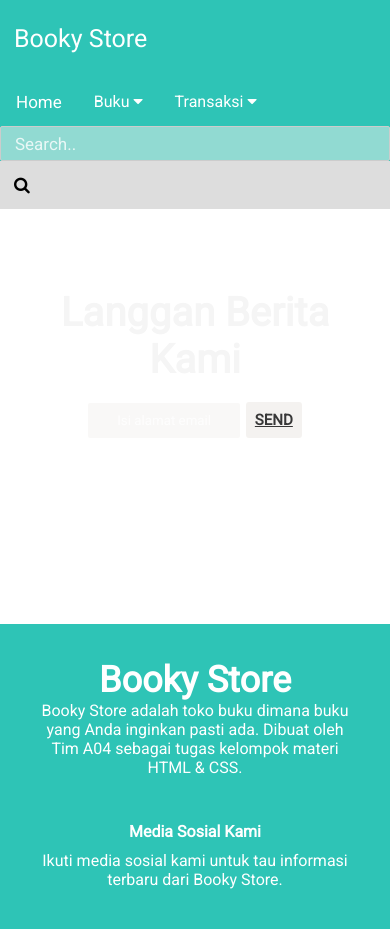
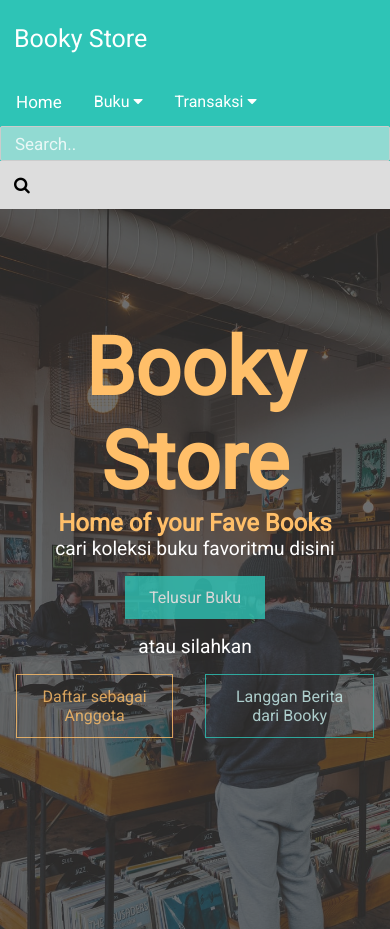
Before and after one commit to chrisnaadhi/dts-proa-go-a04, a plain HTML site: page index.html in a window 390 px wide. Shown: the top 929 px of the page. Drawn offline with Linux system fonts and the light colour scheme.

Commit message:
add main-content

```diff
--- a/index.html
+++ b/index.html
@@ -10,7 +10,10 @@
       href="https://fonts.googleapis.com/css2?family=Roboto&display=swap"
       rel="stylesheet"
     />
-    <link rel="stylesheet" href="https:////maxcdn.bootstrapcdn.com/font-awesome/4.3.0/css/font-awesome.min.css">
+    <link
+      rel="stylesheet"
+      href="https:////maxcdn.bootstrapcdn.com/font-awesome/4.3.0/css/font-awesome.min.css"
+    />
     <title>Booky Store</title>
   </head>
   <body>
@@ -20,7 +23,8 @@
         <div class="header-nav">
           <a href="#home">Home</a>
           <div class="dropdown">
-          <button class="dropbtn">Buku
+            <button class="dropbtn">
+              Buku
               <i class="fa fa-caret-down"></i>
             </button>
             <div class="dropdown-content">
@@ -32,7 +36,8 @@
             </div>
           </div>
           <div class="dropdown">
-          <button class="dropbtn">Transaksi
+            <button class="dropbtn">
+              Transaksi
               <i class="fa fa-caret-down"></i>
             </button>
             <div class="dropdown-content">
@@ -43,7 +48,7 @@
             </div>
           </div>
           <div class="search-container">
-          <input type="text" placeholder="Search..">
+            <input type="text" placeholder="Search.." />
             <button type="submit"><i class="fa fa-search"></i></button>
           </div>
         </div>
@@ -51,7 +56,24 @@
     </header>
 
     <main>
-      <section class="main-content"></section>
+      <section class="main-content">
+        <div class="container">
+          <div class="banner"></div>
+          <div class="content">
+            <h1>Booky Store</h1>
+            <h1>Home of your Fave Books</h1>
+            <p>cari koleksi buku favoritmu disini</p>
+            <div class="btn-group">
+              <a href="#" class="btn browse">Telusur Buku</a>
+              <p>atau silahkan</p>
+              <div class="btn-duo">
+                <a href="#" class="btn register">Daftar sebagai Anggota</a>
+                <a href="#" class="btn news">Langgan Berita dari Booky</a>
+              </div>
+            </div>
+          </div>
+        </div>
+      </section>
       <section class="sub-content"></section>
 
       <section class="katalog"></section>
@@ -59,7 +81,13 @@
         <div class="subscribe" id="subscribe">
           <div class="subscontainer">
             <h2>Langgan Berita Kami</h2>
-              <p><input type="text" placeholder="Isi alamat email">&nbsp;<a href="#" class="subs">SEND</a></p>
+            <p>
+              <input type="text" placeholder="Isi alamat email" />&nbsp;<a
+                href="#"
+                class="subs"
+                >SEND</a
+              >
+            </p>
           </div>
         </div>
       </section>
@@ -69,7 +97,10 @@
       <div class="container-footer">
         <div class="about">
           <h3>Booky Store</h3>
-          <p>Booky Store adalah toko buku dimana buku yang Anda inginkan pasti ada. Dibuat oleh Tim A04 sebagai tugas kelompok materi HTML & CSS.</p>
+          <p>
+            Booky Store adalah toko buku dimana buku yang Anda inginkan pasti
+            ada. Dibuat oleh Tim A04 sebagai tugas kelompok materi HTML & CSS.
+          </p>
         </div>
         <div class="address">
           <p>Address</p>
@@ -81,7 +112,10 @@
         </div>
         <div class="medsos">
           <p class="medsos-title">Media Sosial Kami</p>
-          <p>Ikuti media sosial kami untuk tau informasi terbaru dari Booky Store.</p>
+          <p>
+            Ikuti media sosial kami untuk tau informasi terbaru dari Booky
+            Store.
+          </p>
           <div class="social-icon">
             <a href="#"><i class="fa fa-facebook"></i></a>
             <a href="#"><i class="fa fa-twitter"></i></a>
--- a/responsive.css
+++ b/responsive.css
@@ -5,7 +5,9 @@
   .navbar .search-container {
     float: none;
   }
-      .navbar input[type=text], .navbar .search-container button, .logo-icon {
+  .navbar input[type="text"],
+  .navbar .search-container button,
+  .logo-icon {
     float: none;
     display: block;
     text-align: left;
@@ -13,14 +15,23 @@
     margin: 0;
     padding: 14px;
   }
-      .navbar input[type=text] {
+  .navbar input[type="text"] {
     border: 1px solid #ccc;
   }
-      .header-nav{
+  .header-nav {
     display: block;
     margin: 0;
     padding: auto;
     float: none;
+  }
+
+  /* Main Content */
+  .content h1 {
+    font-size: 1.5rem;
+  }
+
+  .content h1:nth-child(1) {
+    font-size: 5rem;
   }
 
   /*
--- a/stylesheet.css
+++ b/stylesheet.css
@@ -44,7 +44,7 @@
 
 .header-nav {
   float: right;
-  font-family: 'Roboto', sans-serif;
+  font-family: "Roboto", sans-serif;
 }
 
 .dropdown .dropbtn {
@@ -58,7 +58,8 @@
   margin: 0;
 }
 
-.navbar a:hover, .dropdown:hover .dropbtn {
+.navbar a:hover,
+.dropdown:hover .dropbtn {
   background-color: red;
 }
 
@@ -67,7 +68,7 @@
   position: absolute;
   background-color: #f9f9f9;
   min-width: 160px;
-  box-shadow: 0px 8px 16px 0px rgba(0,0,0,0.2);
+  box-shadow: 0px 8px 16px 0px rgba(0, 0, 0, 0.2);
   z-index: 1;
 }
 
@@ -92,7 +93,7 @@
   float: right;
 }
 
-.navbar input[type=text] {
+.navbar input[type="text"] {
   float: right;
   padding: 6px;
   border: none;
@@ -123,20 +124,110 @@
   margin: 0 auto;
 }
 
+/* Main Content */
+
+.main-content {
+  background-image: url(img/hero.jpg);
+  background-position: center;
+  background-size: cover;
+  height: 45rem;
+}
+
+.banner {
+  position: absolute;
+  background-color: #373737;
+  opacity: 0.7;
+  width: 100%;
+  height: 45rem;
+  z-index: 0;
+}
+
+.content {
+  position: absolute;
+  width: 100%;
+  z-index: 3;
+  text-align: center;
+  padding: 7rem 0;
+}
+
+.content h1 {
+  color: var(--mellow-apricot);
+  font-size: 3rem;
+}
+
+.content h1:nth-child(1) {
+  font-size: 8rem;
+}
+
+.content p {
+  color: var(--white);
+  font-size: 1.2rem;
+}
+
+.btn-group {
+  display: flex;
+  flex-direction: column;
+  align-items: center;
+}
+
+.btn {
+  padding: 12px 24px;
+  margin: 1rem;
+  color: var(--white);
+  text-decoration: none;
+  opacity: 0.8;
+}
+
+.btn:hover {
+  opacity: 1;
+}
+
+.btn-duo {
+  display: flex;
+}
+
+.browse {
+  background-color: var(--tiffany-blue);
+}
+
+.register {
+  background-color: transparent;
+  border: 1px solid var(--mellow-apricot);
+  color: var(--mellow-apricot);
+}
+
+.register:hover {
+  background-color: var(--mellow-apricot);
+  color: var(--white);
+  transition: all 0.5s;
+}
+
+.news {
+  background-color: transparent;
+  border: 1px solid var(--tiffany-blue);
+  color: var(--light-cyan);
+}
+
+.news:hover {
+  background-color: var(--tiffany-blue);
+  color: var(--white);
+  transition: all 0.5s;
+}
+
 /* Langganan */
 
 .subscontainer h2 {
-  padding-bottom:20px;
-  font-size:40px;
-  color:#F5F5F5;
-  padding-top:40px;
+  padding-bottom: 20px;
+  font-size: 40px;
+  color: #f5f5f5;
+  padding-top: 40px;
 }
 
 .subscontainer p {
-  padding-bottom:10px;
-  font-size:23px;
-  margin:auto;
-  color:#f5f5f5;
+  padding-bottom: 10px;
+  font-size: 23px;
+  margin: auto;
+  color: #f5f5f5;
 }
 
 input {
@@ -150,47 +241,47 @@ input {
 }
 
 .subscontainer {
-  text-align:center;
-  padding:25px;
-  height:350px;
-  font-family: 'Roboto', sans-serif;
+  text-align: center;
+  padding: 25px;
+  height: 350px;
+  font-family: "Roboto", sans-serif;
 }
 
 .subscontainer:hover {
-  background-color:rgba(0, 0, 0, 0.6);
-  transition:0.6s;
+  background-color: rgba(0, 0, 0, 0.6);
+  transition: 0.6s;
   width: auto;
-  margin:auto;
+  margin: auto;
   transform: scale(1);
 }
 
 hr {
-  width:100px;
-  border:2px solid #fff;
+  width: 100px;
+  border: 2px solid #fff;
   background-color: #fff;
-  margin-bottom:70px;
+  margin-bottom: 70px;
 }
 
 input[type="text"] {
-  border:0px;
-  height:35px;
-  border-radius:2px;
-  background-color:rgba(243, 241, 239, 0.5);
-  text-align:center;
+  border: 0px;
+  height: 35px;
+  border-radius: 2px;
+  background-color: rgba(243, 241, 239, 0.5);
+  text-align: center;
 }
 
 .subscontainer a {
-  background-color:rgba(243, 241, 239, 0.9);
-  color:#373737;
-  font-size:15px;
-  padding:9px;
-  border-radius:3px;
-  font-weight:bold;
+  background-color: rgba(243, 241, 239, 0.9);
+  color: #373737;
+  font-size: 15px;
+  padding: 9px;
+  border-radius: 3px;
+  font-weight: bold;
 }
 
 ::placeholder {
-color:white;
-opacity:0.8;
+  color: white;
+  opacity: 0.8;
 }
 
 /*
@@ -241,7 +332,7 @@ footer {
 
 .address p {
   color: white;
-  font-weight:600;
+  font-weight: 600;
   margin-bottom: 5px;
   margin-left: 20px;
 }
```
Also changed, not shown: img/hero.jpg (added). Lines whose indentation alone changed are shown as unchanged.
